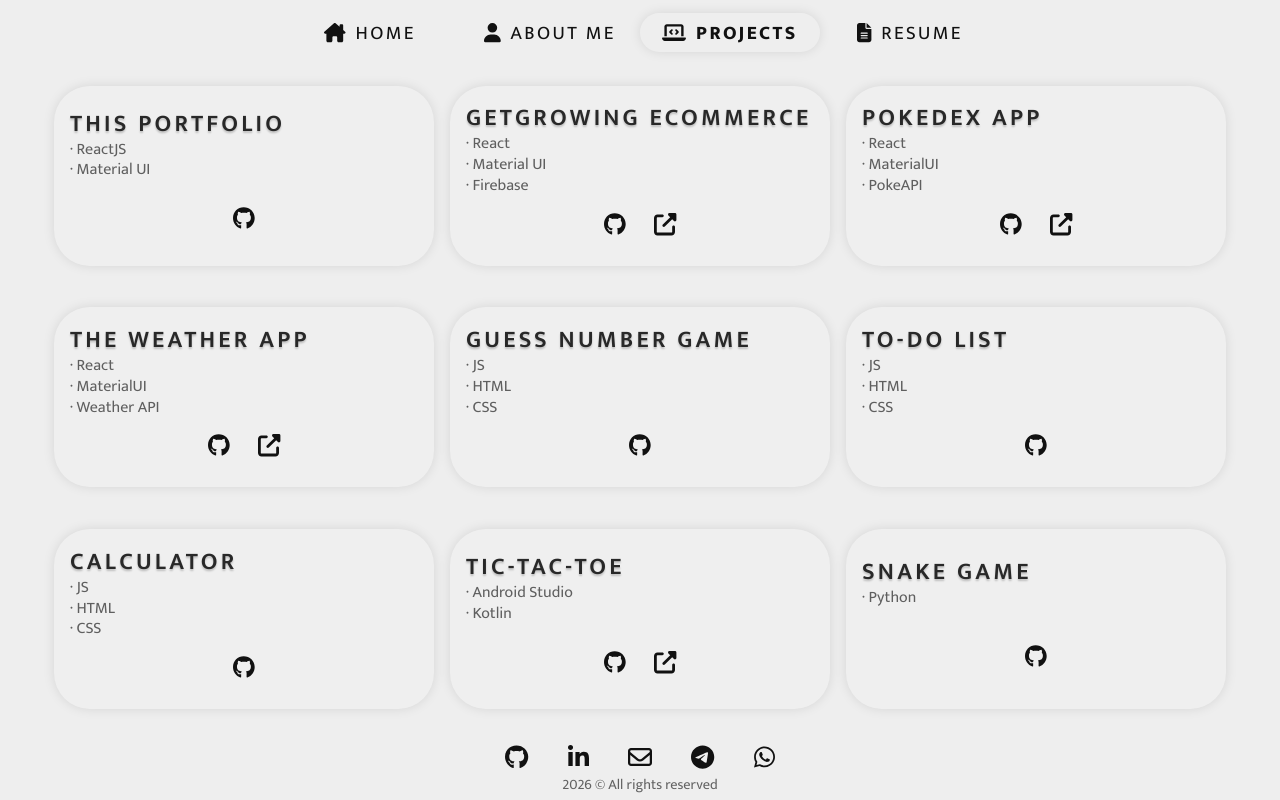
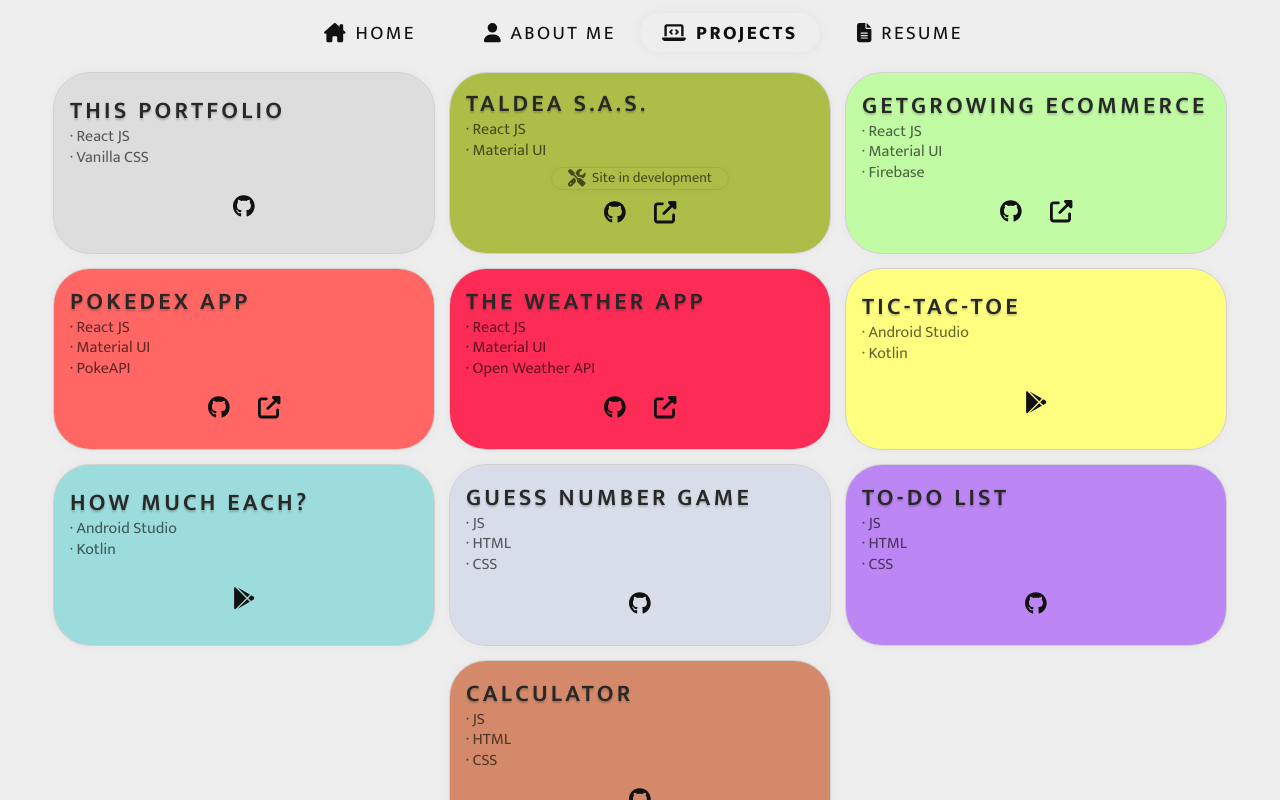
Before and after one commit to ramireznicc/portfolio, a React (Create React App) app: page /projects in a window 1280 px wide. Built offline with nearby package versions, Linux system fonts and the light colour scheme.

Commit message:
[feature] chaging project card and apllying diferent colors in each one

```diff
--- a/src/components/footer/Footer.css
+++ b/src/components/footer/Footer.css
@@ -1,10 +1,11 @@
 .footer {
   width: 100%;
-  min-height: 70px;
+  min-height: 65px;
   flex-direction: column;
   display: flex;
   align-items: center;
   justify-content: center;
+  overflow-y: hidden;
 }
 
 .footer-icons {
--- a/src/components/memoji/Memoji.css
+++ b/src/components/memoji/Memoji.css
@@ -2,6 +2,8 @@
   width: 320px;
   animation: bounceInDown;
   animation-duration: 1.5s;
+  border-radius: 50%;
+  box-shadow: var(--box-shadow);
 }
 
 @media (min-width: 768px) {
--- a/src/components/navbar/NavBar.css
+++ b/src/components/navbar/NavBar.css
@@ -1,5 +1,5 @@
 .navbar {
-  height: 65px;
+  min-height: 65px;
   width: 100%;
   display: flex;
   align-items: center;
--- a/src/components/project-card/ProjectCard.css
+++ b/src/components/project-card/ProjectCard.css
@@ -3,7 +3,7 @@
   height: fit-content;
   border-radius: var(--border-radius);
   box-shadow: var(--box-shadow);
-  background-color: var(--white-transparent);
+  outline: solid 0.5px var(--black-transparent);
   padding: 1rem;
   display: flex;
   flex-direction: column;
@@ -29,6 +29,21 @@
   opacity: 0.6;
   line-height: 1.3rem;
 }
+.development {
+  align-self: center;
+  width: fit-content;
+  font-size: 0.9rem;
+  line-height: 0;
+  opacity: 0.6;
+  display: flex;
+  align-items: center;
+  justify-content: center;
+  gap: 0.4rem;
+  padding: 0.1rem 1rem;
+  border-radius: var(--border-radius);
+  outline: solid 1px var(--black-transparent);
+  box-shadow: var(--box-shadow);
+}
 
 .project-buttons {
   display: flex;
--- a/src/components/project-card/ProjectCard.jsx
+++ b/src/components/project-card/ProjectCard.jsx
@@ -1,12 +1,15 @@
 import { FontAwesomeIcon } from "@fortawesome/react-fontawesome";
-import { faUpRightFromSquare } from "@fortawesome/free-solid-svg-icons";
-import { faGithub } from "@fortawesome/free-brands-svg-icons";
+import {
+  faUpRightFromSquare,
+  faScrewdriverWrench,
+} from "@fortawesome/free-solid-svg-icons";
+import { faGithub, faGooglePlay } from "@fortawesome/free-brands-svg-icons";
 import { IconButton } from "../index";
 import "./ProjectCard.css";
 
 const ProjectCard = ({ project }) => {
   return (
-    <div className="project-card">
+    <div style={{ backgroundColor: project.color }} className="project-card">
       <div>
         <span className="project-title">{project.name}</span>
         <div className="project-tools-container">
@@ -15,17 +18,31 @@
           ))}
         </div>
       </div>
-
+      {project.inDevelopment ? (
+        <div className="development">
+          <FontAwesomeIcon icon={faScrewdriverWrench} fontSize="1.1rem" />
+          <span>Site in development</span>
+        </div>
+      ) : null}
       <div className="project-buttons">
-        <IconButton
-          icon={<FontAwesomeIcon icon={faGithub} />}
-          link={project.link}
-          size={"1.4rem"}
-        />
+        {project.github ? (
+          <IconButton
+            icon={<FontAwesomeIcon icon={faGithub} />}
+            link={project.github}
+            size={"1.4rem"}
+          />
+        ) : null}
         {project.live ? (
           <IconButton
             icon={<FontAwesomeIcon icon={faUpRightFromSquare} />}
             link={project.live}
+            size={"1.4rem"}
+          />
+        ) : null}
+        {project.playstore ? (
+          <IconButton
+            icon={<FontAwesomeIcon icon={faGooglePlay} />}
+            link={project.playstore}
             size={"1.4rem"}
           />
         ) : null}
--- /dev/null
+++ b/src/constants/data/projects.json
@@ -0,0 +1,67 @@
+[
+  {
+    "name": "This Portfolio",
+    "tools": ["React JS", "Vanilla CSS"],
+    "github": "https://github.com/ramireznicc/ramireznicc.github.io/tree/main",
+    "color": "#DCDDDC"
+  },
+  {
+    "name": "Taldea S.A.S.",
+    "tools": ["React JS", "Material UI"],
+    "github": "https://github.com/ramireznicc/taldea",
+    "live": "https://taldea.netlify.app",
+    "inDevelopment": true,
+    "color": "#ACBE47"
+  },
+  {
+    "name": "GetGrowing eCommerce",
+    "tools": ["React JS", "Material UI", "Firebase"],
+    "github": "https://github.com/ramireznicc/get-growing",
+    "live": "https://get-growing.netlify.app",
+    "color": "#C1FBA4"
+  },
+  {
+    "name": "Pokedex App",
+    "tools": ["React JS", "Material UI", "PokeAPI"],
+    "github": "https://github.com/ramireznicc/pokedex",
+    "live": "https://pokedex-x23.netlify.app/",
+    "color": "#ff6664"
+  },
+  {
+    "name": "The Weather App",
+    "tools": ["React JS", "Material UI", "Open Weather API"],
+    "github": "https://github.com/ramireznicc/weather-app",
+    "live": "https://the-weather-app-23.netlify.app/",
+    "color": "#FC2C56"
+  },
+  {
+    "name": "Tic-Tac-Toe",
+    "tools": ["Android Studio", "Kotlin"],
+    "playstore": "https://play.google.com/store/apps/details?id=ramirez.nicc.tateti",
+    "color": "#FFFF7F"
+  },
+  {
+    "name": "How much each?",
+    "tools": ["Android Studio", "Kotlin"],
+    "playstore": "https://play.google.com/store/apps/details?id=ramirez.nicc.paymentcalculator",
+    "color": "#9CDCDC"
+  },
+  {
+    "name": "Guess Number Game",
+    "tools": ["JS", "HTML", "CSS"],
+    "github": "https://github.com/ramireznicc/guess-the-number",
+    "color": "#d8dee9ff"
+  },
+  {
+    "name": "To-do List",
+    "tools": ["JS", "HTML", "CSS"],
+    "github": "https://github.com/ramireznicc/to-do",
+    "color": "#BC86F4"
+  },
+  {
+    "name": "Calculator",
+    "tools": ["JS", "HTML", "CSS"],
+    "github": "https://github.com/ramireznicc/calculator",
+    "color": "#D4896A"
+  }
+]
--- a/src/data/projects.json
+++ /dev/null
@@ -1,55 +0,0 @@
-[
-  {
-    "name": "This Portfolio",
-    "tools": ["ReactJS", "Material UI"],
-    "link": "https://github.com/ramireznicc/ramireznicc.github.io/tree/main"
-  },
-  {
-    "name": "GetGrowing eCommerce",
-    "tools": ["React", "Material UI", "Firebase"],
-    "link": "https://github.com/ramireznicc/get-growing",
-    "live": "https://get-growing.netlify.app",
-    "images": [
-      "https://firebasestorage.googleapis.com/v0/b/portfolio-1a438.appspot.com/o/sc-getg-1.png?alt=media&token=e6218261-4273-4e9f-84bf-b452221662d9",
-      "https://firebasestorage.googleapis.com/v0/b/portfolio-1a438.appspot.com/o/sc-getg-2.png?alt=media&token=8feda895-67be-4d08-9867-c78318ce9610",
-      "https://firebasestorage.googleapis.com/v0/b/portfolio-1a438.appspot.com/o/sc-getg-3.png?alt=media&token=5396b541-961a-4eda-a65c-2961057e3f2a"
-    ]
-  },
-  {
-    "name": "Pokedex App",
-    "tools": ["React", "MaterialUI", "PokeAPI"],
-    "link": "https://github.com/ramireznicc/pokedex",
-    "live": "https://pokedex-x23.netlify.app/"
-  },
-  {
-    "name": "The Weather App",
-    "tools": ["React", "MaterialUI", "Weather API"],
-    "link": "https://github.com/ramireznicc/weather-app",
-    "live": "https://the-weather-app-23.netlify.app/"
-  },
-  {
-    "name": "Guess Number Game",
-    "tools": ["JS", "HTML", "CSS"],
-    "link": "https://github.com/ramireznicc/guess-the-number"
-  },
-  {
-    "name": "To-do List",
-    "tools": ["JS", "HTML", "CSS"],
-    "link": "https://github.com/ramireznicc/to-do"
-  },
-  {
-    "name": "Calculator",
-    "tools": ["JS", "HTML", "CSS"],
-    "link": "https://github.com/ramireznicc/calculator"
-  },
-  {
-    "name": "Tic-Tac-Toe",
-    "tools": ["Android Studio", "Kotlin"],
-    "live": "https://play.google.com/store/apps/details?id=ramirez.nicc.tateti"
-  },
-  {
-    "name": "Snake Game",
-    "tools": ["Python"],
-    "link": "https://github.com/ramireznicc/snake"
-  }
-]
--- a/src/index.css
+++ b/src/index.css
@@ -14,7 +14,7 @@
   --grey: #dadadb;
   --black-transparent: rgba(0, 0, 0, 0.1);
   --white-transparent: rgba(255, 255, 255, 0.05);
-  --box-shadow: 0 0 12px rgba(0, 0, 0, 0.1);
+  --box-shadow: 0 0 12px rgba(0, 0, 0, 0.05);
   --border-radius: 36px;
 }
 
--- a/src/pages/hello/Hello.css
+++ b/src/pages/hello/Hello.css
@@ -13,6 +13,5 @@
 
   .hello {
     gap: 2rem;
-    padding-right: 2.5rem;
   }
 }
--- a/src/pages/projects/Projects.jsx
+++ b/src/pages/projects/Projects.jsx
@@ -1,6 +1,6 @@
 import { ProjectCard } from "../../components/index";
 
-import projects from "../../data/projects.json";
+import projects from "../../constants/data/projects.json";
 import "./Projects.css";
 
 const Projects = () => {
```
Also changed, not shown: src/constants/theme/colors.js (deleted), src/constants/theme/fonts.js (deleted).
